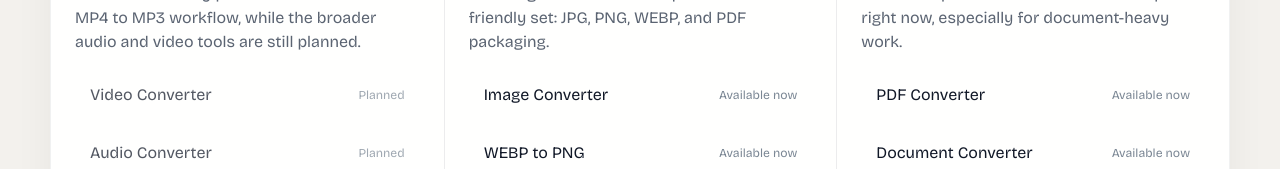
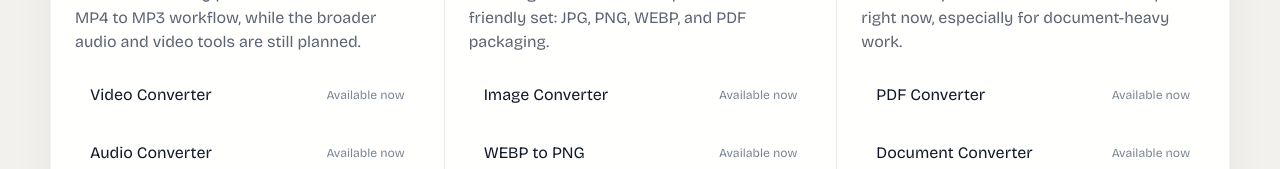
Before and after one commit to henrik-makeri/Website-FileConverter, a React (Vite) app: page / in a window 1280 px wide. Shown: the part 783-952 px from the top of the page. Built offline with nearby package versions, Linux system fonts and the light colour scheme; the HTML template or start-up script is replaced by a standard one.

Commit message:
hook up audio and video menu stuff

```diff
--- a/src/App.jsx
+++ b/src/App.jsx
@@ -235,8 +235,8 @@ const toolDirectoryGroups = [
     title: 'Video & Audio',
     description: 'A few media entry points now lead into the MP4 to MP3 workflow, while the broader audio and video tools are still planned.',
     items: [
-      { label: 'Video Converter', status: 'planned' },
-      { label: 'Audio Converter', status: 'planned' },
+      { label: 'Video Converter', from: 'mp4', to: 'mp3', status: 'live' },
+      { label: 'Audio Converter', from: 'mp4', to: 'mp3', status: 'live' },
       { label: 'MP3 Converter', from: 'mp4', to: 'mp3', status: 'live' },
       { label: 'MP4 to MP3', from: 'mp4', to: 'mp3', status: 'live' },
       { label: 'Video to MP3', from: 'mp4', to: 'mp3', status: 'live' },
```
